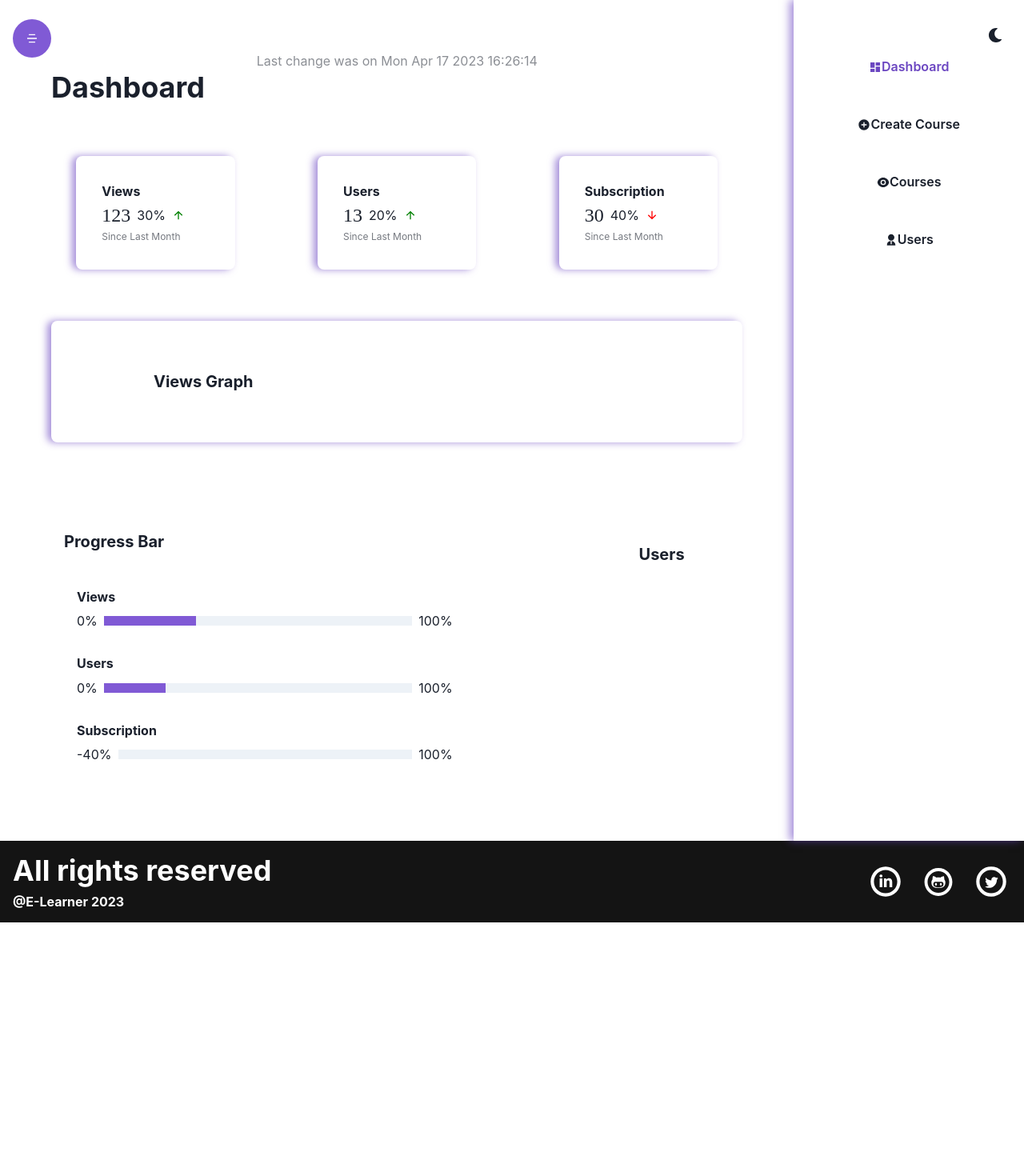
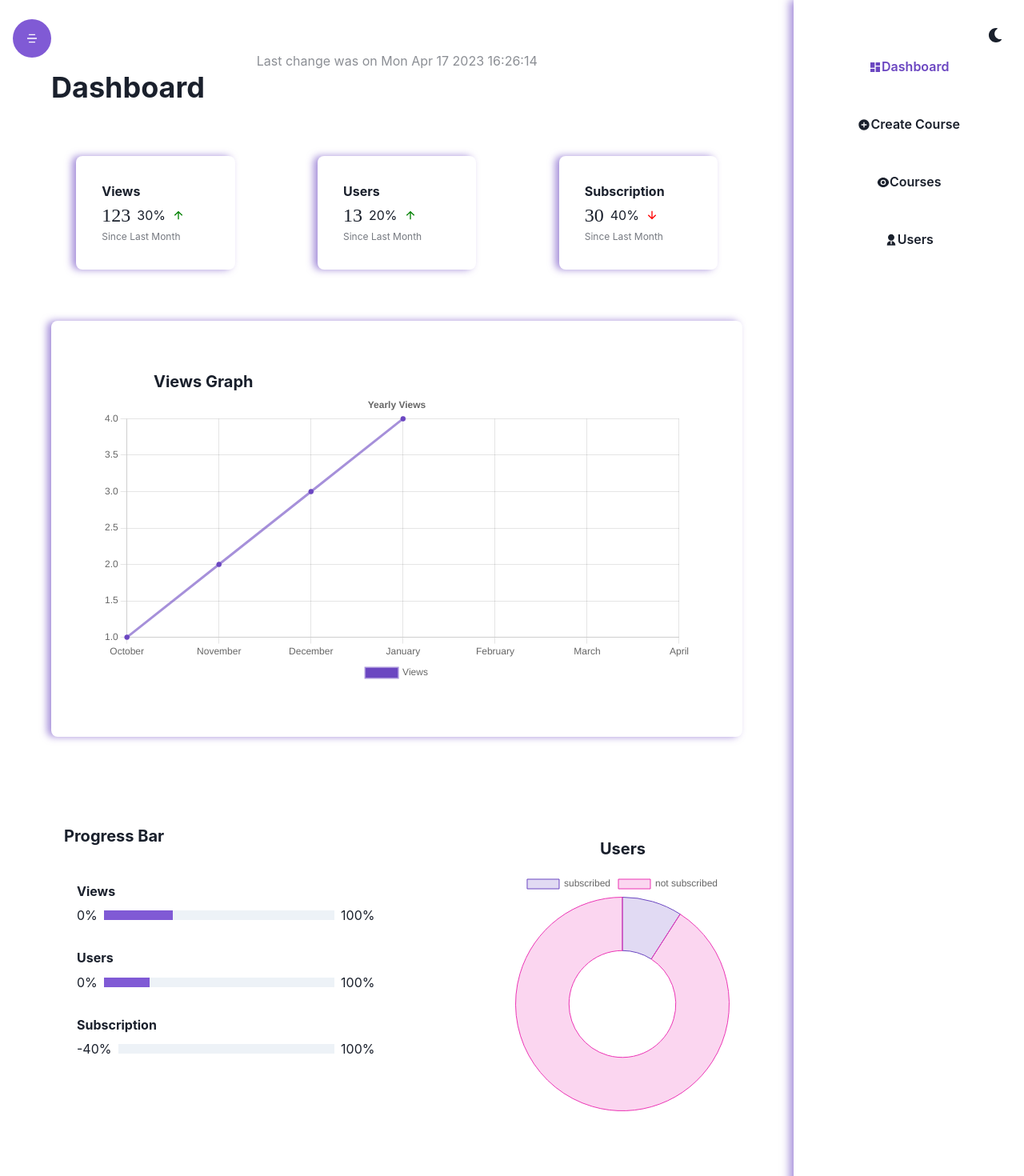
Before and after one commit to sachinkumar5035/elearner, a React (Create React App) app in the folder elearner/: page /admin/dashboard in a window 1280 px wide. Shown: the top 1470 px of the page at 80% size. Before the commit the page ends 1153 px from the top, so only its background shows below. Built offline with nearby package versions, Linux system fonts and the light colour scheme.

Commit message:
admin create course and charts completed

```diff
--- a/elearner/src/App.js
+++ b/elearner/src/App.js
@@ -25,9 +25,9 @@ import Users from './component/Admin/Users/Users.jsx';
 import AdminCourses from './component/Admin/Courses/AdminCourses.jsx';
 
 function App() {
-  window.addEventListener('contextmenu',e=>{
-    e.preventDefault();
-  })
+  // window.addEventListener('contextmenu',e=>{
+  //   e.preventDefault();
+  // })
 
   return (
     <Router>
--- a/elearner/src/component/Admin/CreateCourse/CreateCourse.jsx
+++ b/elearner/src/component/Admin/CreateCourse/CreateCourse.jsx
@@ -1,11 +1,32 @@
-import { Box, Grid } from '@chakra-ui/react';
-import React from 'react';
+import { Container, Grid, Heading, Input, VStack } from '@chakra-ui/react';
+import React, { useState } from 'react';
 import Sidebar from '../Dashboard/Sidebar';
 
 const CreateCourse = () => {
+  const [title,setTitle] = useState("");
   return (
-    <Grid minH={'100vh'} templateColumns={['1fr', '5fr 1fr']}>
-      <Box></Box>
+    <Grid
+      minH={'100vh'}
+      templateColumns={['1fr', '5fr 1fr']}
+    >
+      <Container paddingY={'16'}>
+        <form>
+          <Heading textTransform={'uppercase'} textAlign={['center', 'left']} marginY={'16'}>
+            create course
+          </Heading>
+          <VStack margin={'auto'} spacing={'8'}>
+            <Input
+              id="title"
+              value={title}
+              onChange={e => setTitle(e.target.value)}
+              placeholder="Title"
+              type="text"
+              focusBorderColor="purple.400"
+            ></Input>
+          </VStack>
+
+        </form>
+      </Container>
       <Sidebar />
     </Grid>
   );
--- a/elearner/src/component/Admin/Dashboard/Dashboard.jsx
+++ b/elearner/src/component/Admin/Dashboard/Dashboard.jsx
@@ -2,6 +2,9 @@ import { Box, Grid, HStack, Heading, Progress, Stack, Text } from '@chakra-ui/re
 import React from 'react';
 import Sidebar from './Sidebar';
 import { RiArrowDownLine, RiArrowUpLine } from 'react-icons/ri';
+import { LineChart } from './LineChart';
+// import { Doughnut } from 'react-chartjs-2';
+import { DoughnutChart } from './DoughnutChart';
 
 const Dashboard = () => {
     return (
@@ -50,6 +53,7 @@ const Dashboard = () => {
                         marginLeft={['0', '16']}
                     />
                     {/* Line graph Here */}
+                    <LineChart/>
                 </Box>
                 <Grid templateColumns={['1fr', '2fr 1fr']}>
                     <Box padding={'4'}>
@@ -69,6 +73,7 @@ const Dashboard = () => {
                     <Box padding={['0','16']} boxSizing='border-box'>
                         <Heading textAlign={'center'} size={'md'} marginBottom={'4'} children={"Users"}/>
                         {/* Dounut Graph */}
+                        <DoughnutChart />
                     </Box>
                 </Grid>
             </Box>
--- /dev/null
+++ b/elearner/src/component/Admin/Dashboard/DoughnutChart.jsx
@@ -0,0 +1,54 @@
+import React from 'react';
+import { Chart as ChartJS, ArcElement, Tooltip, Legend } from 'chart.js';
+import { Doughnut } from 'react-chartjs-2';
+
+ChartJS.register(ArcElement, Tooltip, Legend);
+
+
+export const data = {
+
+   labels:['subscribed','not subscribed'],
+  datasets: [
+    {
+      label: 'user',
+      data: [2,20],
+      backgroundColor: [
+        'rgba(107,70,193, 0.2)',
+        'rgba(235, 52, 180, 0.2)'
+      ],
+      borderColor: [
+        'rgba(107,70,193, 1)',
+        'rgba(235, 52, 180, 1)'
+      ],
+      borderWidth: 1,
+    },
+  ],
+};
+
+export const DoughnutChart=()=> {
+  return <Doughnut data={data} />
+}
+
+
+export function getLastYearMonths(){
+    const labels=[];
+    const months=["January", "February", "March", "April", "May", "June", "July", "August", "September", "October", "November", "December"];
+    const currentMonth = new Date().getMonth();
+    const remainMonth  = 11-currentMonth;
+    // console.log(currentMonth+" "+remainMonth);
+    for (let index = currentMonth ; index < months.length; index--) {
+        const element = months[index];
+        labels.unshift(element);
+        if(index===0) break;
+    }
+    // console.log(labels);
+    for (let index = 11; index >remainMonth; index--) {
+        if(index===currentMonth) break;
+        const element = months[index];
+        labels.unshift(element);
+    }
+    // console.log(labels);
+    return labels;
+}
+
+getLastYearMonths();
--- /dev/null
+++ b/elearner/src/component/Admin/Dashboard/LineChart.jsx
@@ -0,0 +1,55 @@
+import React from 'react';
+import {
+    Chart as ChartJS,
+    CategoryScale,
+    LinearScale,
+    PointElement,
+    LineElement,
+    Title,
+    Tooltip,
+    Legend,
+} from 'chart.js';
+import { Line } from 'react-chartjs-2';
+import { getLastYearMonths } from './DoughnutChart';
+
+
+ChartJS.register(
+    CategoryScale,
+    LinearScale,
+    PointElement,
+    LineElement,
+    Title,
+    Tooltip,
+    Legend
+);
+
+export const options = {
+    responsive: true,
+    plugins: {
+        legend: {
+            position: 'bottom',
+        },
+        title: {
+            display: true,
+            text: 'Yearly Views',
+        },
+    },
+};
+
+const labels = getLastYearMonths();
+
+export const data = {
+    labels,
+    datasets: [
+        {
+            label: 'Views',
+            data: [1, 2, 3, 4],
+            borderColor: 'rgba(107,70,193,.6)',
+            backgroundColor: '#6b46c1',
+        }
+    ],
+};
+
+export const LineChart = () => {
+    return <Line options={options} data={data} />;
+}
```
